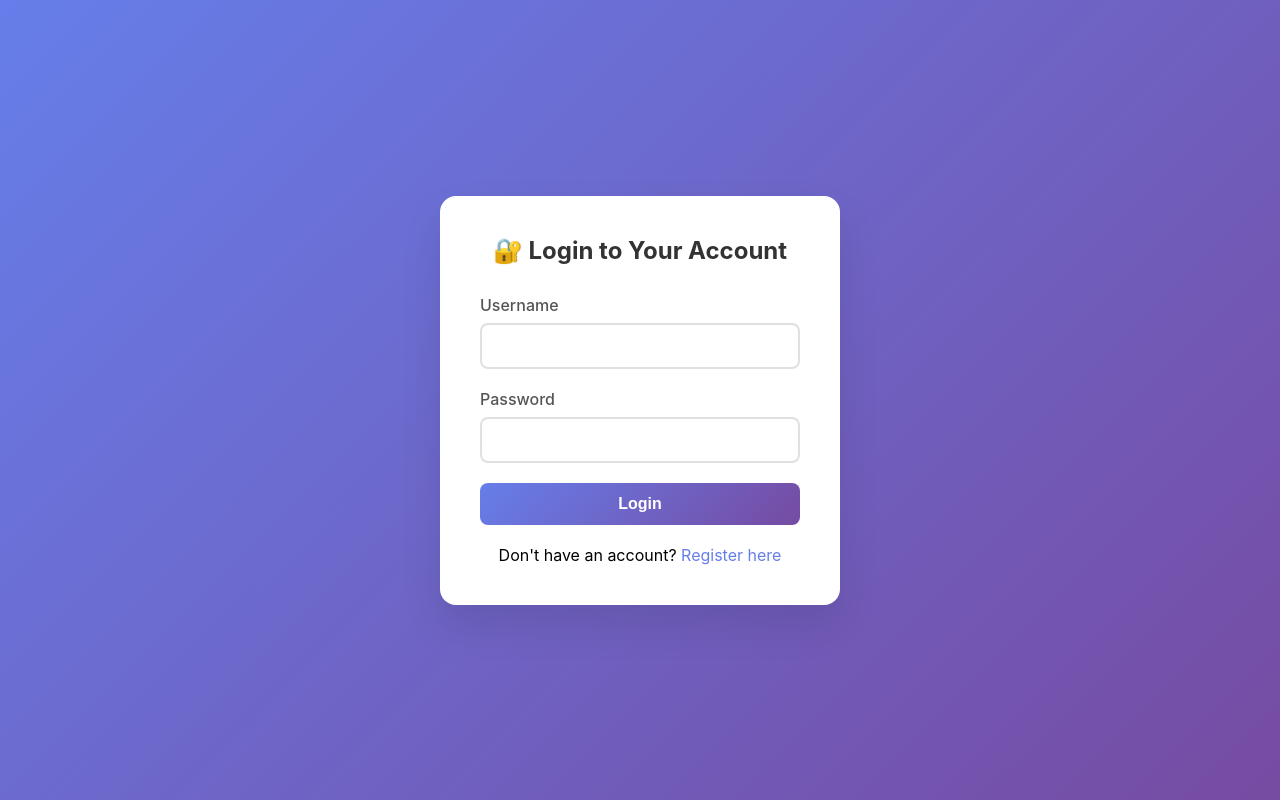
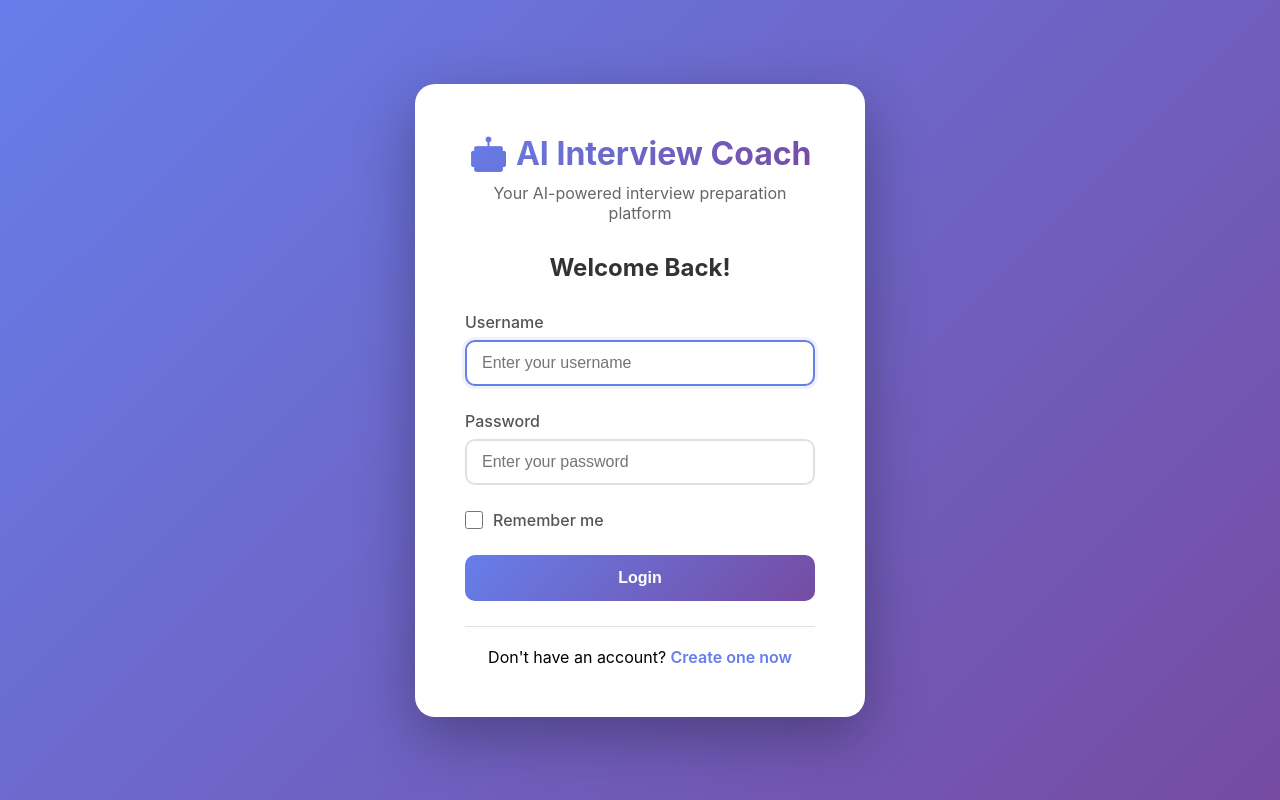
Before and after one commit to devanshsinghtomar/AI-interview-coach-module, a Flask app: page /login in a window 1280 px wide. Run offline with Flask 3, Linux system fonts and the light colour scheme.

Commit message:
Update login.html

```diff
--- a/templates/login.html
+++ b/templates/login.html
@@ -5,7 +5,12 @@
     <meta name="viewport" content="width=device-width, initial-scale=1.0">
     <title>Login - AI Interview Coach</title>
     <style>
-        * { margin: 0; padding: 0; box-sizing: border-box; }
+        * {
+            margin: 0;
+            padding: 0;
+            box-sizing: border-box;
+        }
+
         body {
             font-family: -apple-system, BlinkMacSystemFont, 'Segoe UI', Roboto, sans-serif;
             background: linear-gradient(135deg, #667eea 0%, #764ba2 100%);
@@ -14,55 +19,172 @@
             align-items: center;
             justify-content: center;
         }
+
         .login-container {
             background: white;
-            padding: 40px;
-            border-radius: 16px;
-            box-shadow: 0 20px 40px rgba(0,0,0,0.1);
+            padding: 50px;
+            border-radius: 20px;
+            box-shadow: 0 20px 60px rgba(0,0,0,0.3);
             width: 100%;
-            max-width: 400px;
+            max-width: 450px;
         }
-        h2 { text-align: center; margin-bottom: 30px; color: #333; }
-        .form-group { margin-bottom: 20px; }
-        label { display: block; margin-bottom: 8px; color: #555; font-weight: 500; }
+
+        .logo {
+            text-align: center;
+            margin-bottom: 30px;
+        }
+
+        .logo h1 {
+            font-size: 32px;
+            background: linear-gradient(135deg, #667eea 0%, #764ba2 100%);
+            -webkit-background-clip: text;
+            background-clip: text;
+            color: transparent;
+        }
+
+        .logo p {
+            color: #666;
+            margin-top: 10px;
+        }
+
+        h2 {
+            text-align: center;
+            margin-bottom: 30px;
+            color: #333;
+        }
+
+        .form-group {
+            margin-bottom: 25px;
+        }
+
+        label {
+            display: block;
+            margin-bottom: 8px;
+            color: #555;
+            font-weight: 500;
+        }
+
         input {
             width: 100%;
-            padding: 12px;
+            padding: 12px 15px;
             border: 2px solid #e0e0e0;
-            border-radius: 8px;
+            border-radius: 10px;
             font-size: 16px;
-            transition: border-color 0.3s;
+            transition: all 0.3s;
         }
-        input:focus { outline: none; border-color: #667eea; }
+
+        input:focus {
+            outline: none;
+            border-color: #667eea;
+            box-shadow: 0 0 0 3px rgba(102,126,234,0.1);
+        }
+
+        .checkbox-group {
+            display: flex;
+            align-items: center;
+            gap: 10px;
+            margin-bottom: 25px;
+        }
+
+        .checkbox-group input {
+            width: auto;
+            width: 18px;
+            height: 18px;
+        }
+
+        .checkbox-group label {
+            margin: 0;
+            cursor: pointer;
+        }
+
         button {
             width: 100%;
-            padding: 12px;
+            padding: 14px;
             background: linear-gradient(135deg, #667eea 0%, #764ba2 100%);
             color: white;
             border: none;
-            border-radius: 8px;
+            border-radius: 10px;
             font-size: 16px;
             font-weight: 600;
             cursor: pointer;
-            transition: transform 0.2s;
+            transition: transform 0.2s, box-shadow 0.2s;
         }
-        button:hover { transform: translateY(-2px); }
-        .register-link { text-align: center; margin-top: 20px; }
-        .register-link a { color: #667eea; text-decoration: none; }
+
+        button:hover {
+            transform: translateY(-2px);
+            box-shadow: 0 5px 20px rgba(102,126,234,0.4);
+        }
+
+        .register-link {
+            text-align: center;
+            margin-top: 25px;
+            padding-top: 20px;
+            border-top: 1px solid #e0e0e0;
+        }
+
+        .register-link a {
+            color: #667eea;
+            text-decoration: none;
+            font-weight: 600;
+        }
+
+        .register-link a:hover {
+            text-decoration: underline;
+        }
+
         .flash-message {
-            padding: 10px;
-            border-radius: 8px;
+            padding: 12px;
+            border-radius: 10px;
             margin-bottom: 20px;
             text-align: center;
+            animation: slideIn 0.3s ease;
         }
-        .flash-success { background: #d4edda; color: #155724; }
-        .flash-error { background: #f8d7da; color: #721c24; }
-        .flash-info { background: #d1ecf1; color: #0c5460; }
+
+        @keyframes slideIn {
+            from {
+                opacity: 0;
+                transform: translateY(-10px);
+            }
+            to {
+                opacity: 1;
+                transform: translateY(0);
+            }
+        }
+
+        .flash-success {
+            background: #d4edda;
+            color: #155724;
+            border: 1px solid #c3e6cb;
+        }
+
+        .flash-error {
+            background: #f8d7da;
+            color: #721c24;
+            border: 1px solid #f5c6cb;
+        }
+
+        .flash-info {
+            background: #d1ecf1;
+            color: #0c5460;
+            border: 1px solid #bee5eb;
+        }
+
+        @media (max-width: 768px) {
+            .login-container {
+                margin: 20px;
+                padding: 30px;
+            }
+        }
     </style>
 </head>
 <body>
     <div class="login-container">
-        <h2>🔐 Login to Your Account</h2>
+        <div class="logo">
+            <h1>🤖 AI Interview Coach</h1>
+            <p>Your AI-powered interview preparation platform</p>
+        </div>
+
+        <h2>Welcome Back!</h2>
 
         {% with messages = get_flashed_messages(with_categories=true) %}
             {% for category, message in messages %}
@@ -73,16 +195,24 @@
         <form method="POST">
             <div class="form-group">
                 <label>Username</label>
-                <input type="text" name="username" required>
+                <input type="text" name="username" placeholder="Enter your username" required autofocus>
             </div>
+
             <div class="form-group">
                 <label>Password</label>
-                <input type="password" name="password" required>
+                <input type="password" name="password" placeholder="Enter your password" required>
             </div>
+
+            <div class="checkbox-group">
+                <input type="checkbox" name="remember" id="remember">
+                <label for="remember">Remember me</label>
+            </div>
+
             <button type="submit">Login</button>
         </form>
+
         <div class="register-link">
-            Don't have an account? <a href="/register">Register here</a>
+            Don't have an account? <a href="/register">Create one now</a>
         </div>
     </div>
 </body>
```
